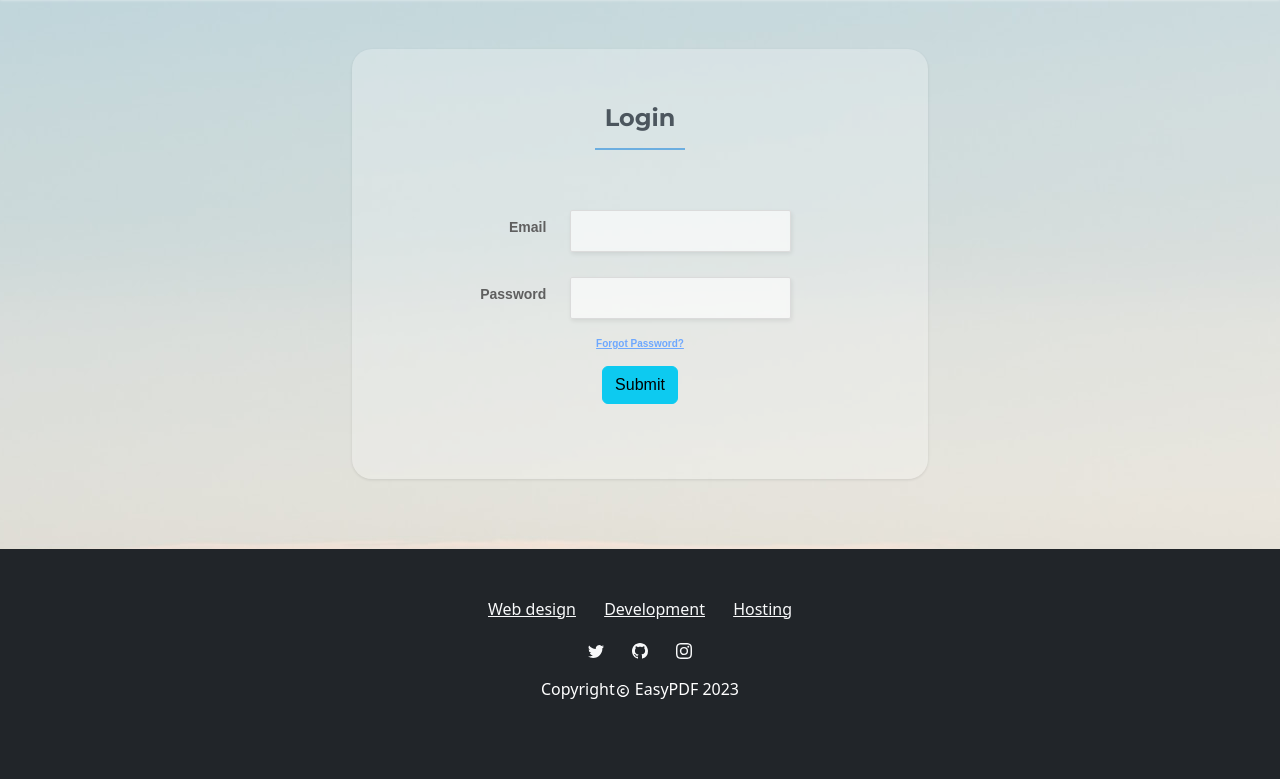
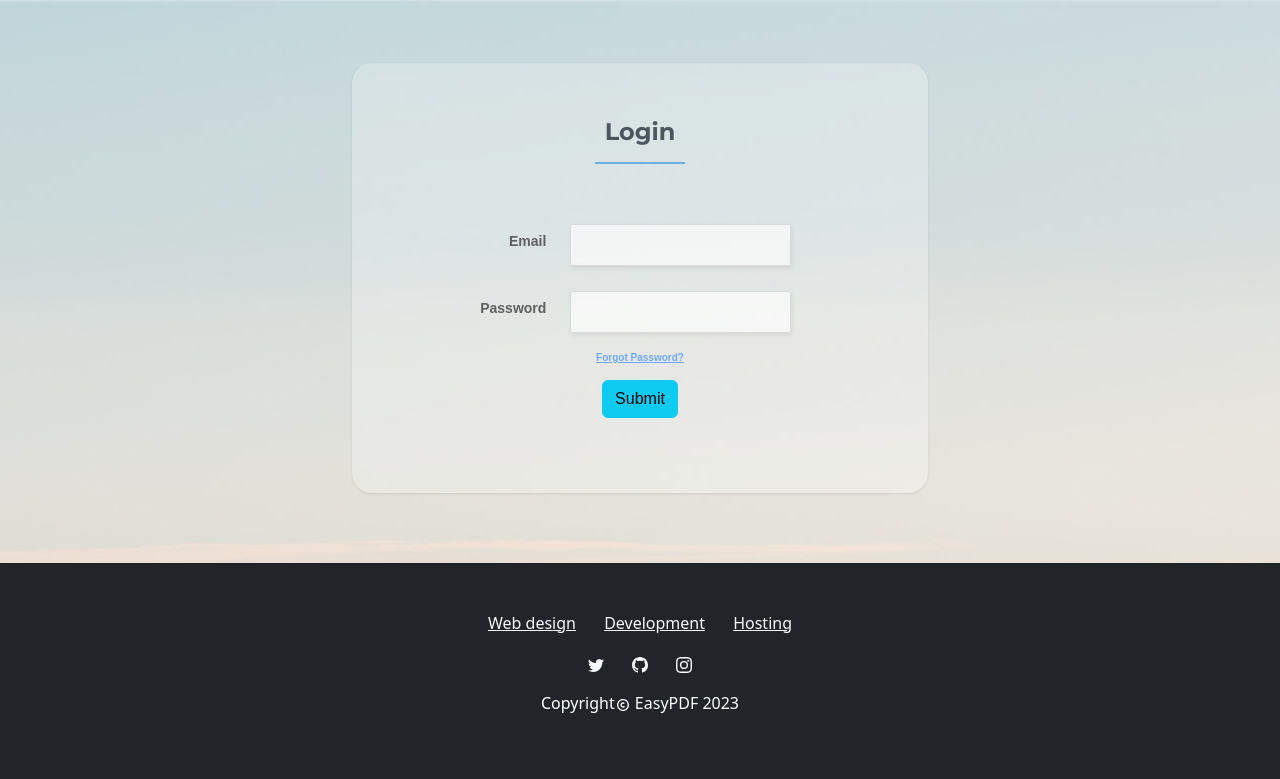
Before and after one commit to WindBlaze1/EasyPDF, a Django app: page /login/ in a window 1280 px wide. Shown: the part 56-835 px from the top of the page. Before the commit the page ends 755 px from the top, so only its background shows below. Run offline with Django 4.2, Linux system fonts and the light colour scheme; some web fonts are replaced.

Commit message:
Update login.html

```diff
--- a/pdf_management_system/templates/login.html
+++ b/pdf_management_system/templates/login.html
@@ -2,7 +2,7 @@
 {% extends 'base.html' %}
 
 {% block main_body %}
-    <div style="margin-top: 55px;">
+    <div style="margin-top: 69px;">
         <section>
             <!-- Start: Pretty Registration Form -->
             <div class="row register-form">
```
